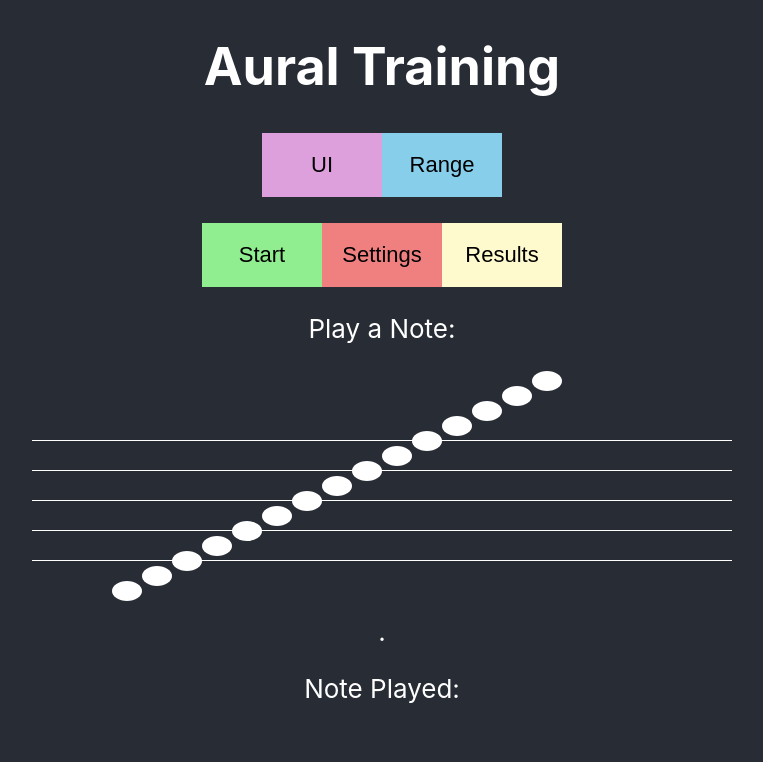
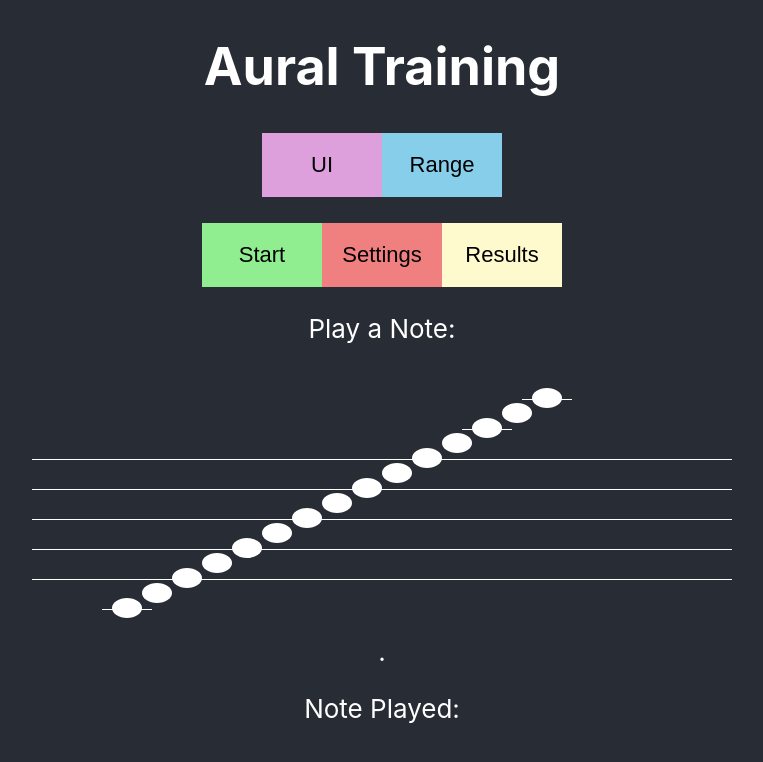
Before and after one commit to OU-HCI-18/aural-skills, a React (Create React App) app: page / in a window 1280 px wide. Shown: the top 762 px of the page, without its empty margins (258-1021 px from the left). Built offline with nearby package versions, Linux system fonts and the light colour scheme.

Commit message:
added ledger bars

```diff
--- a/src/App.js
+++ b/src/App.js
@@ -8,7 +8,7 @@ import Settings from './settings.js';
 
 import ToneGen from './ToneGenerator';
 
-import {Piano , PianoPhone} from './piano.js';
+import Piano from './piano.js';
 import Staff from './staff.js';
 
 var trainData = new TrainData();
--- a/src/ToneGenerator.js
+++ b/src/ToneGenerator.js
@@ -1,15 +1,14 @@
 import Tone from 'tone';
                 // 0    1       2     3     4     5     6       7     8     9     10      11
 const note_arr = ['C4', 'C#4', 'D4', 'Eb4', 'E4', 'F4', 'F#4', 'G4', 'Ab4', 'A4', 'Bb4', 'B4',
-                // 12   13      14    15    16    17    18     19    20     21    22      22
+                // 12   13      14    15    16    17    18     19    20     21    22      23
                   'C5', 'C#5', 'D5', 'Eb5', 'E5', 'F5', 'F#5', 'G5', 'Ab5', 'A5', 'Bb5', 'B5',
-                // 23
+                // 24
                   'C6'];
 
 function rand(num) {
   return Math.floor(Math.random() * num);
 }
-
 // scan through the array the get the notes that are allowed (in the interval)
 function allowed_notes(array, prev_val, max_leap) {
   var i = 0;
--- a/src/piano.js
+++ b/src/piano.js
@@ -23,7 +23,7 @@ function BlackNote(props) {
 
 function Piano(props) {
   if (props.range === 1) {
-    return (<PianoPhone props/>);
+    return (<PianoPhone onNoteClick={props.onNoteClick}/>);
   }
   return (
   <div className="piano">
--- a/src/staff.js
+++ b/src/staff.js
@@ -28,16 +28,21 @@ function Lines(props) {
         ctx.fillStyle = "#FFF";
         // go from the bottom up
         // (makes it easier to align the C D E)
+        // bottom marker
+        ctx.fillRect(70, props.height - 1, 50, props.fill);
         // leave space at the bottom
         var start = props.height - props.gap;
         for (var i = 0; i < 5; ++i) {
             // draw the lines
             ctx.fillRect(
                 0,
-                start - i*props.gap, // bottom up
+                start - i*props.gap - 1, // bottom up
                 props.width,
                 props.fill);
         }
+        ctx.fillRect(430, start - i*props.gap - 1, 50, props.fill);
+        ++i;
+        ctx.fillRect(490, start - i*props.gap- 1, 50, props.fill);
     }, []); // only do this once
 
     return (
@@ -45,12 +50,26 @@ function Lines(props) {
     )
 }
 const major = ['C4','D4','E4','F4','G4','A4','B4','C5','D5','E5','F5','G5','A5','B5','C6'];
+const minor = ['C4','D4','Eb4','F4','G4','Ab4','Bb4','B4','C5','D5','Eb5','F5','G5','Ab5','B5',/*'Bb5'*/,'C6'];
+const blues = [];
+const pentatonic = [];
+
 function Staff(props) {
-    // TODO: handle mode
-
-    // right now, we'll just do the major scale
+    // TODO: handle mode better
     // immutable
-    const [scale, setScale] = useState(major);
+    const [scale, setScale] = useState(() => {
+        switch(props.mode) {
+            case "minor" :
+                return minor;
+            case "blues" :
+                return blues;
+            case "penatonic" :
+                return pentatonic;
+            case "major" :
+            default :
+                return major;
+        }
+    });
     // mutable
     const [notes, setNotes] = useState(scale);
     const [note, setNote] = useState('.');
@@ -68,12 +87,12 @@ function Staff(props) {
     return (
     <div>
         <div className="staff" height={200}>
-            <Lines width={700} height={200} gap={30} fill={1}/>
+            <Lines width={700} height={220} gap={30} fill={1}/>
             {notes.map((name, index) => (
                 <Note
                     key={name}
                     name={name}
-                    bottom={15 + 15*index}
+                    bottom={18 + 15*index}
                     left={100 + 30*index}
                     onNoteClick={props.onNoteClick}
                     onHover={setNote}
```
